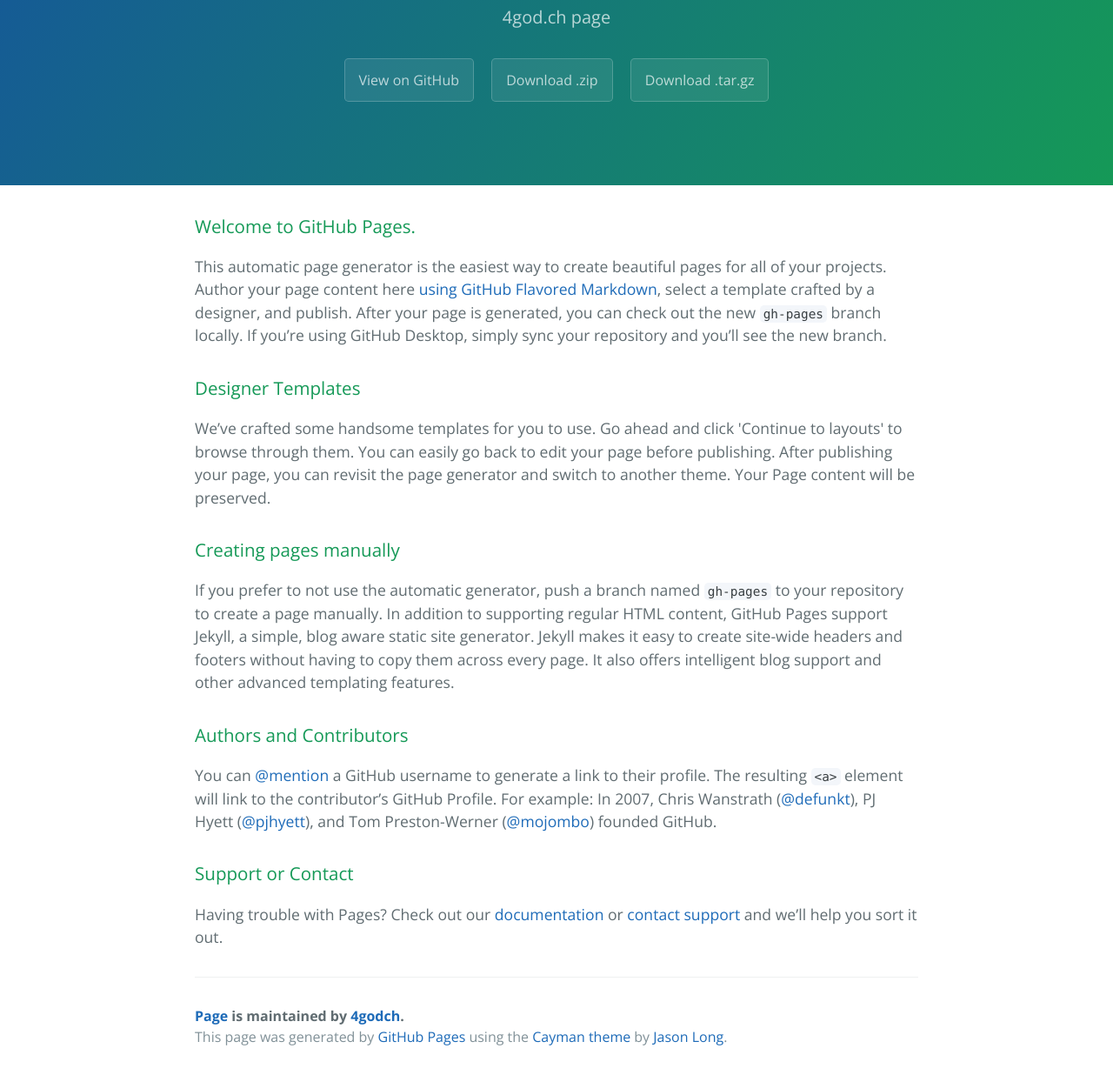
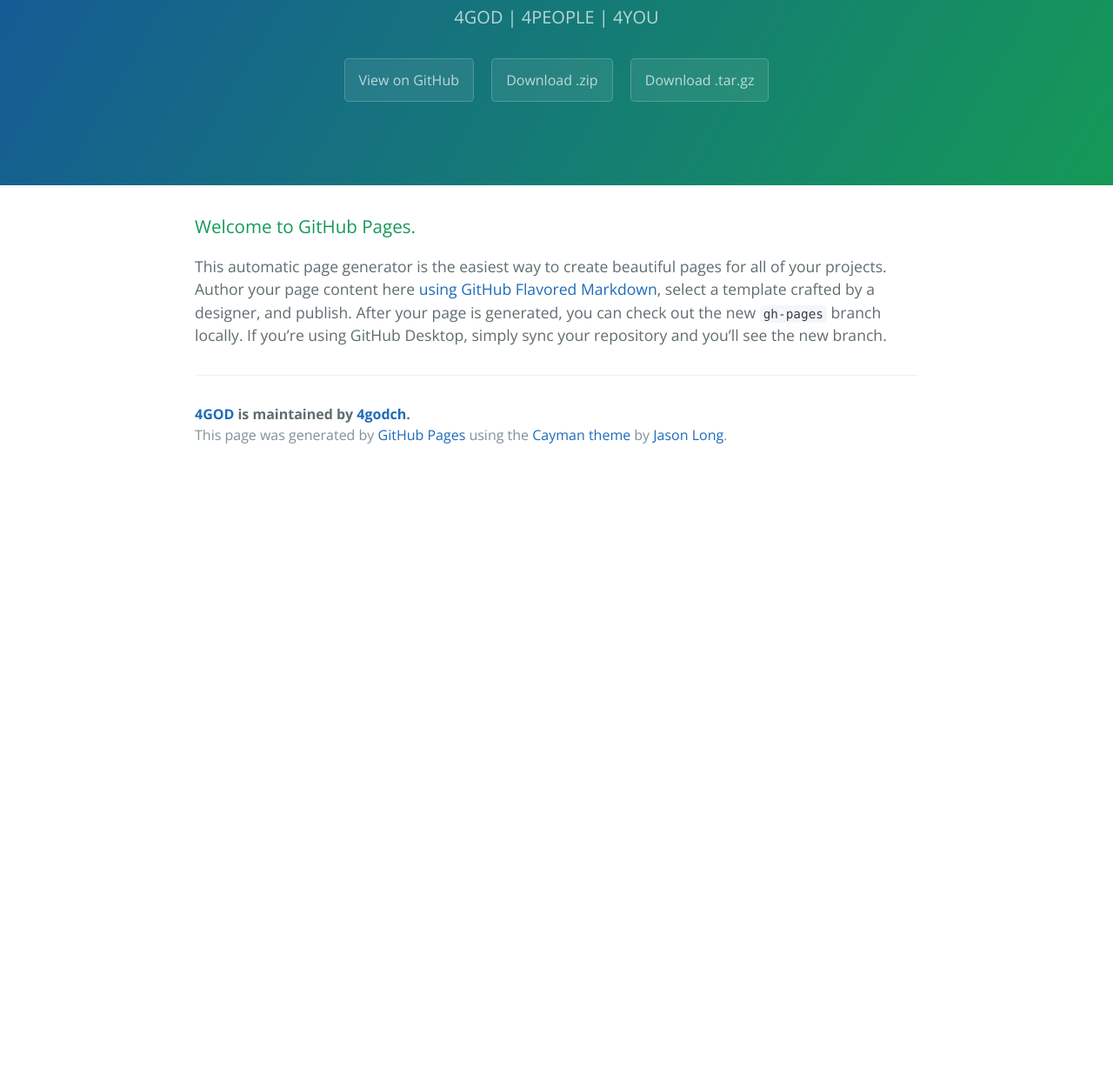
Before and after one commit to 4godch/page, a plain HTML site: page index.html in a window 1280 px wide. Shown: the part 170-1406 px from the top of the page at 87% size. After the commit the page ends 800 px from the top, so only its background shows below. Drawn offline with nearby package versions, Linux system fonts and the light colour scheme.

```diff
--- a/index.html
+++ b/index.html
@@ -2,7 +2,7 @@
 <html lang="en-us">
   <head>
     <meta charset="UTF-8">
-    <title>Page by 4godch</title>
+    <title>4GOD by 4godch</title>
     <meta name="viewport" content="width=device-width, initial-scale=1">
     <link rel="stylesheet" type="text/css" href="stylesheets/normalize.css" media="screen">
     <link href='https://fonts.googleapis.com/css?family=Open+Sans:400,700' rel='stylesheet' type='text/css'>
@@ -11,8 +11,8 @@
   </head>
   <body>
     <section class="page-header">
-      <h1 class="project-name">Page</h1>
-      <h2 class="project-tagline">4god.ch page</h2>
+      <h1 class="project-name">4GOD</h1>
+      <h2 class="project-tagline">4GOD | 4PEOPLE | 4YOU</h2>
       <a href="https://github.com/4godch/page" class="btn">View on GitHub</a>
       <a href="https://github.com/4godch/page/zipball/master" class="btn">Download .zip</a>
       <a href="https://github.com/4godch/page/tarball/master" class="btn">Download .tar.gz</a>
@@ -24,28 +24,8 @@
 
 <p>This automatic page generator is the easiest way to create beautiful pages for all of your projects. Author your page content here <a href="https://guides.github.com/features/mastering-markdown/">using GitHub Flavored Markdown</a>, select a template crafted by a designer, and publish. After your page is generated, you can check out the new <code>gh-pages</code> branch locally. If you’re using GitHub Desktop, simply sync your repository and you’ll see the new branch.</p>
 
-<h3>
-<a id="designer-templates" class="anchor" href="#designer-templates" aria-hidden="true"><span aria-hidden="true" class="octicon octicon-link"></span></a>Designer Templates</h3>
-
-<p>We’ve crafted some handsome templates for you to use. Go ahead and click 'Continue to layouts' to browse through them. You can easily go back to edit your page before publishing. After publishing your page, you can revisit the page generator and switch to another theme. Your Page content will be preserved.</p>
-
-<h3>
-<a id="creating-pages-manually" class="anchor" href="#creating-pages-manually" aria-hidden="true"><span aria-hidden="true" class="octicon octicon-link"></span></a>Creating pages manually</h3>
-
-<p>If you prefer to not use the automatic generator, push a branch named <code>gh-pages</code> to your repository to create a page manually. In addition to supporting regular HTML content, GitHub Pages support Jekyll, a simple, blog aware static site generator. Jekyll makes it easy to create site-wide headers and footers without having to copy them across every page. It also offers intelligent blog support and other advanced templating features.</p>
-
-<h3>
-<a id="authors-and-contributors" class="anchor" href="#authors-and-contributors" aria-hidden="true"><span aria-hidden="true" class="octicon octicon-link"></span></a>Authors and Contributors</h3>
-
-<p>You can <a href="https://github.com/blog/821" class="user-mention">@mention</a> a GitHub username to generate a link to their profile. The resulting <code>&lt;a&gt;</code> element will link to the contributor’s GitHub Profile. For example: In 2007, Chris Wanstrath (<a href="https://github.com/defunkt" class="user-mention">@defunkt</a>), PJ Hyett (<a href="https://github.com/pjhyett" class="user-mention">@pjhyett</a>), and Tom Preston-Werner (<a href="https://github.com/mojombo" class="user-mention">@mojombo</a>) founded GitHub.</p>
-
-<h3>
-<a id="support-or-contact" class="anchor" href="#support-or-contact" aria-hidden="true"><span aria-hidden="true" class="octicon octicon-link"></span></a>Support or Contact</h3>
-
-<p>Having trouble with Pages? Check out our <a href="https://help.github.com/pages">documentation</a> or <a href="https://github.com/contact">contact support</a> and we’ll help you sort it out.</p>
-
       <footer class="site-footer">
-        <span class="site-footer-owner"><a href="https://github.com/4godch/page">Page</a> is maintained by <a href="https://github.com/4godch">4godch</a>.</span>
+        <span class="site-footer-owner"><a href="https://github.com/4godch/page">4GOD</a> is maintained by <a href="https://github.com/4godch">4godch</a>.</span>
 
         <span class="site-footer-credits">This page was generated by <a href="https://pages.github.com">GitHub Pages</a> using the <a href="https://github.com/jasonlong/cayman-theme">Cayman theme</a> by <a href="https://twitter.com/jasonlong">Jason Long</a>.</span>
       </footer>
```
Also changed, not shown: params.json (+1 -1 lines).
